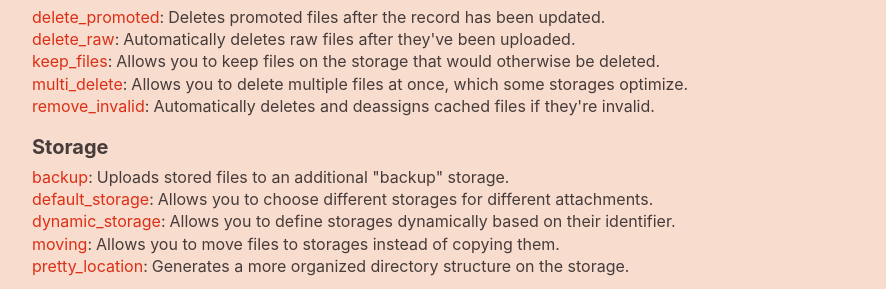
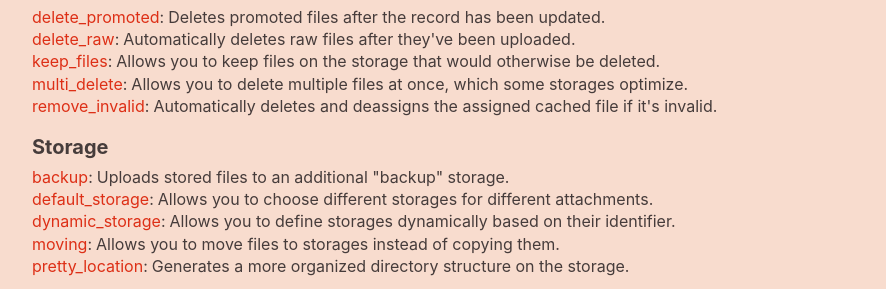
Before and after one commit to avinashcodeer/Romenics, a Jekyll site: the page built from www/index.html, in a window 1280 px wide and 900 px high, scrolled down 1043 px. Shown: the part 164-453 px from the top of the window, without its empty margins (106-992 px from the left). Built offline with Jekyll 4.4.1, drawn with Linux system fonts in a browser that asks for light colours; emoji names are drawn with the system emoji font.

Commit message:
Tweak description of remove_invalid plugin

```diff
--- a/www/_data/plugins.yml
+++ b/www/_data/plugins.yml
@@ -110,7 +110,7 @@ Deleting:
   -
     name: remove_invalid
     path: RemoveInvalid.html
-    description: Automatically deletes and deassigns cached files if they're invalid.
+    description: Automatically deletes and deassigns the assigned cached file if it's invalid.
 
 Storage:
   -
```
